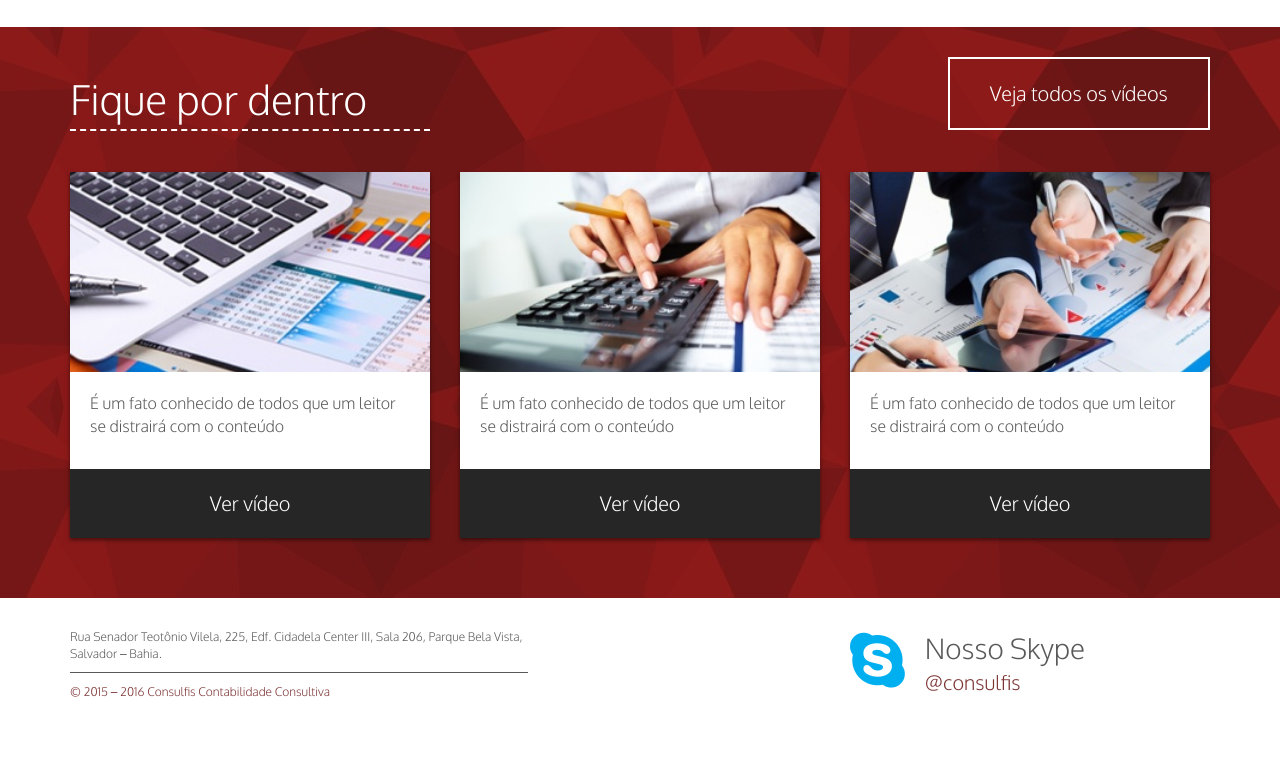
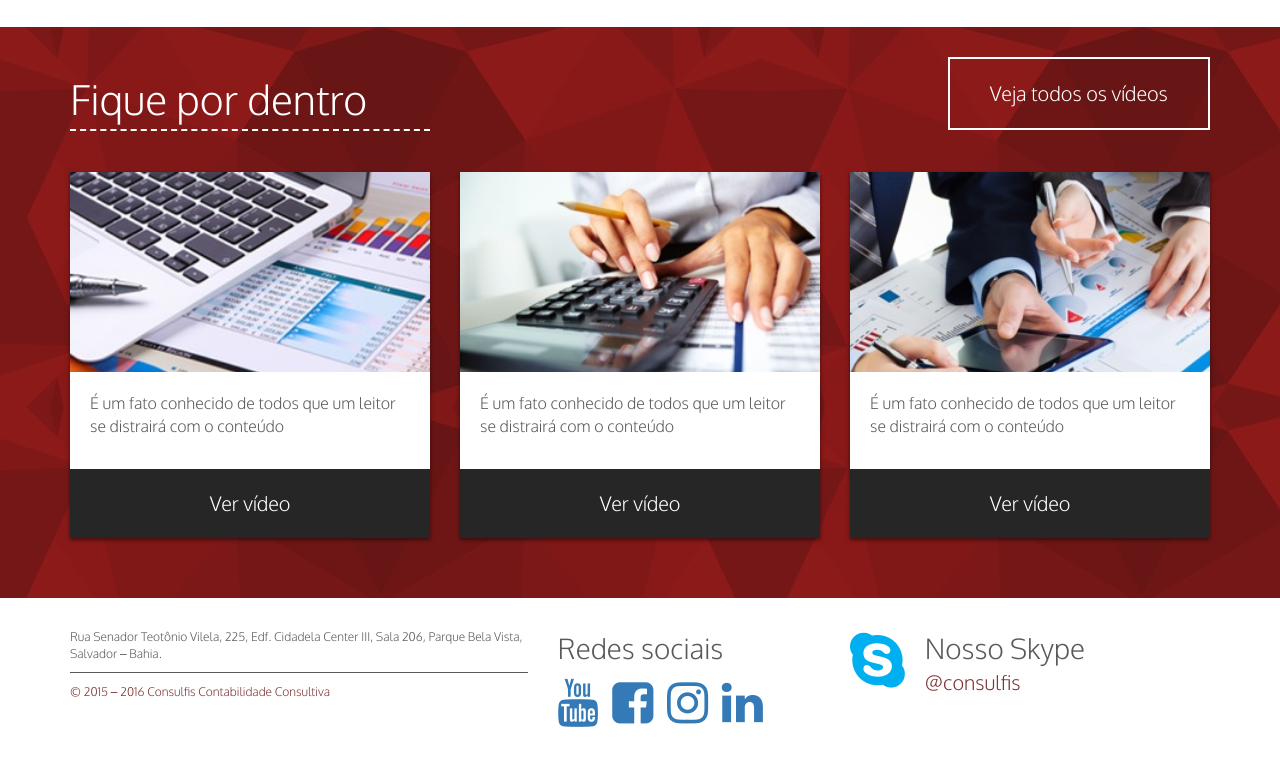
Before and after one commit to edyonil/consulfis-front, a website: page index.html in a window 1280 px wide. Shown: the part 1045-1802 px from the top of the page. Drawn offline with nearby package versions, Linux system fonts and the light colour scheme.

Commit message:
Incluído link das redes sociais

```diff
--- a/assets/css/style.css
+++ b/assets/css/style.css
@@ -265,3 +265,7 @@ header.c-geral .nav {
 .c-card-campanha {
     margin-top: -100px;
 }
+.redes-sociais a {
+    text-decoration: none;
+    margin-right: 10px;
+}
--- a/index.html
+++ b/index.html
@@ -205,7 +205,22 @@
                 </address>
                 <p>© 2015 – 2016 Consulfis Contabilidade Consultiva</p>
             </div>
-            <div class="col-lg-4 col-md-4 col-lg-offset-3 col-md-offset-3 col-sm-12 col-xs-12">
+            <div class="col-lg-3 col-md-3 col-sm-12 redes-sociais">
+                <h3 style="margin-top: 0;padding-top: 0">Redes sociais</h3>
+                <a href="https://www.youtube.com/channel/UCpd1iyLK6FWk49rNVctuyjw">
+                    <i class="fa fa-3x fa-youtube"></i>
+                </a>
+                <a href="https://www.facebook.com/Consulfis-Contabilidade-Consultiva-643210795880726">
+                    <i class="fa fa-3x fa-facebook-square"></i>
+                </a>
+                <a href="https://www.instagram.com/consulfis/?hl=pt-br">
+                    <i class="fa fa-3x fa-instagram"></i>
+                </a>
+                <a href="https://www.linkedin.com/company/consulfis-contabilidade-consultiva?trk=top_nav_home">
+                    <i class="fa fa-3x fa-linkedin"></i>
+                </a>
+            </div>
+            <div class="col-lg-4 col-md-4 col-sm-12">
                 <div class="c-skype">
                     <div class="pull-left">
                         <i class="fa fa-skype fa-4x" style="color: #00AFF0"></i>
```
